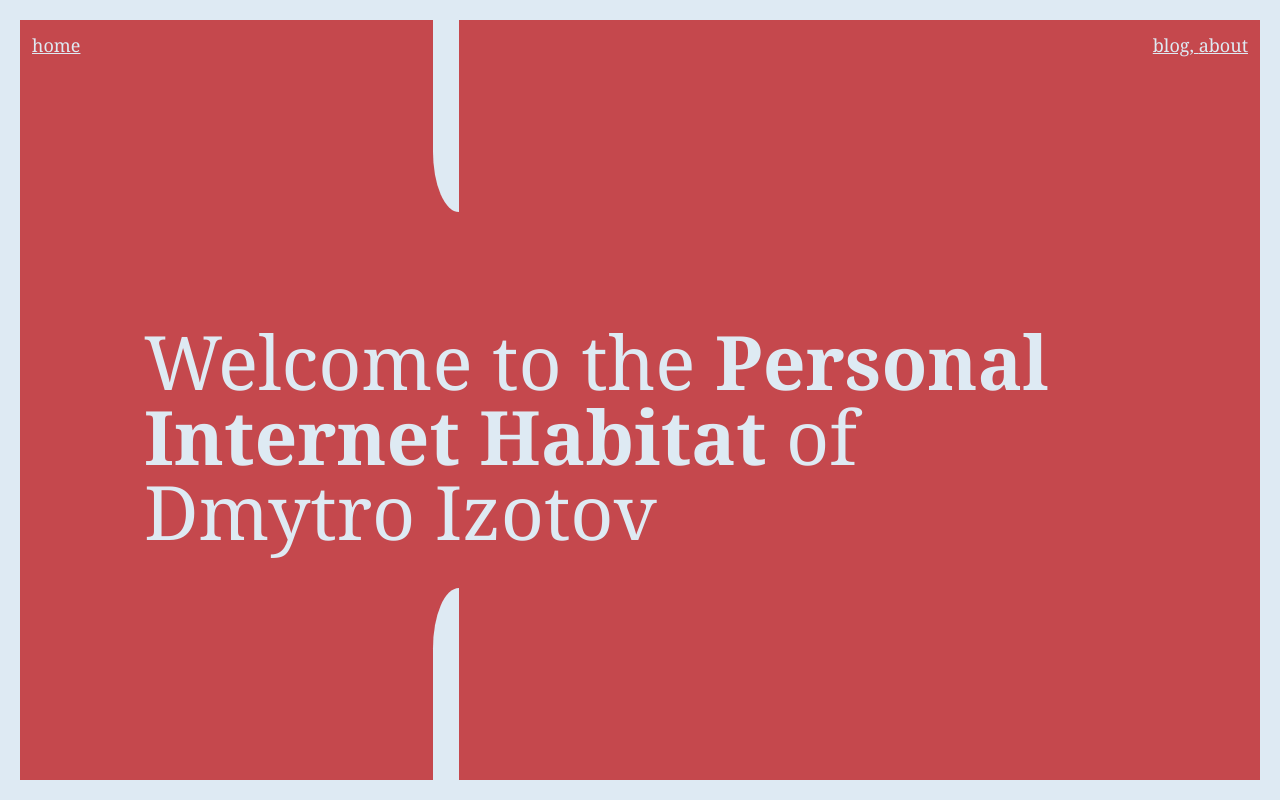
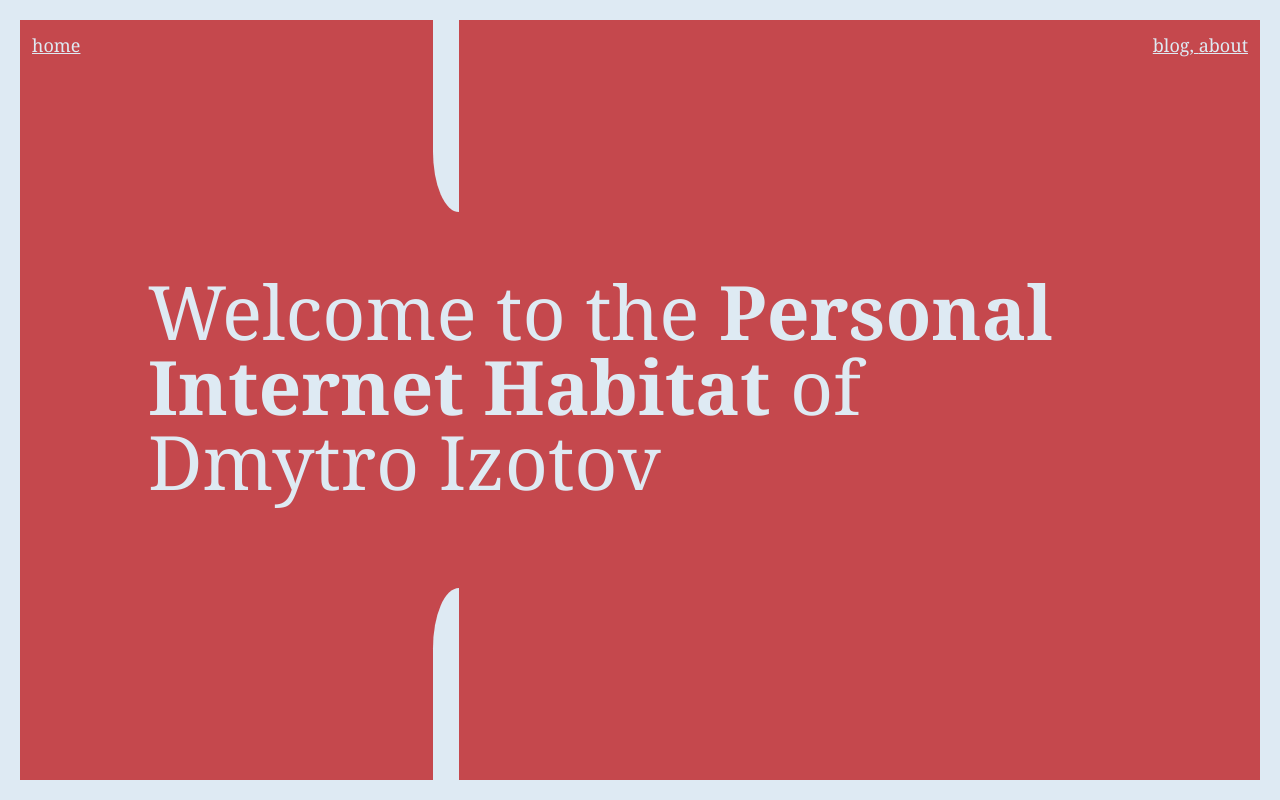
Before and after one commit to Dizotoff/dizotoff.github.io, a Gatsby site: page / in a window 1280 px wide. Built offline with nearby package versions, Linux system fonts and the light colour scheme; Gatsby itself is replaced by a stand-in of ours; some packages are replaced by stand-ins of ours; what typography-theme-grand-view would draw is missing.

Commit message:
Fix text centering

```diff
--- a/src/styles/header.module.scss
+++ b/src/styles/header.module.scss
@@ -1,4 +1,6 @@
 .header {
+  position: absolute;
+  top: 0;
   width: 100%;
   height: 100px;
   display: flex;
--- a/src/styles/index.module.scss
+++ b/src/styles/index.module.scss
@@ -27,7 +27,7 @@
 
 $min_width: 320px;
 $max_width: 1000px;
-$min_font: 20px;
+$min_font: 30px;
 $max_font: 75px;
 
 .index {
@@ -35,6 +35,7 @@ $max_font: 75px;
   align-items: stretch;
   position: absolute;
   flex-direction: column;
+  justify-content: center;
   height: 100vh;
   width: 100vw;
   border: 20px solid #deeaf3;
@@ -63,16 +64,16 @@ $max_font: 75px;
 
   &__banner {
     position: absolute;
-    padding-right: 10vw;
-    left: 10%;
-    top: 40%;
+
     p {
+      padding-left: 10vw;
+      padding-right: 10vw;
       line-height: 75px;
       color: #deeaf3;
       font-weight: 500;
       @include fluid-type($min_width, $max_width, $min_font, $max_font);
       @media (max-width: 490px) {
-        line-height: 40px;
+        line-height: 35px;
       }
     }
   }
```
